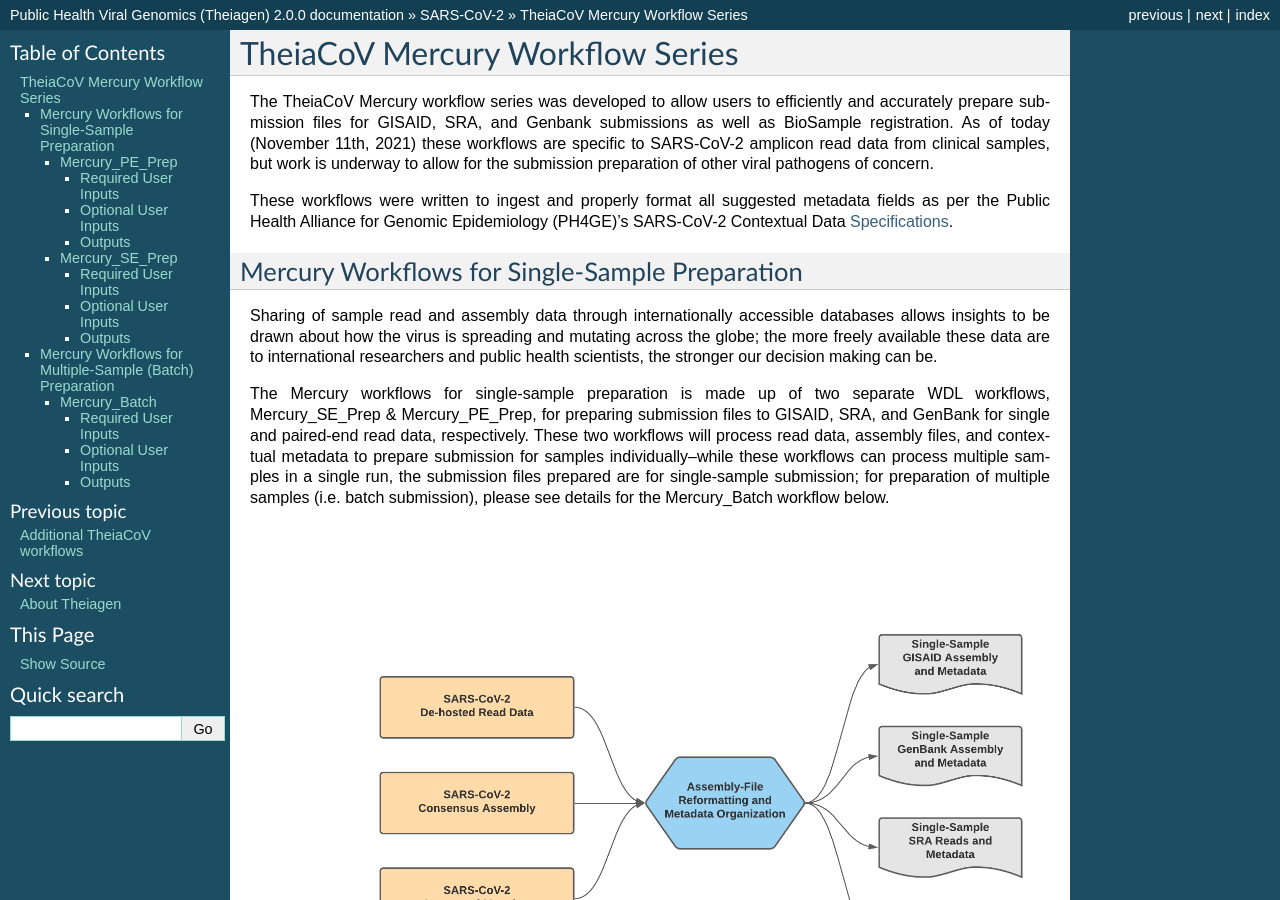
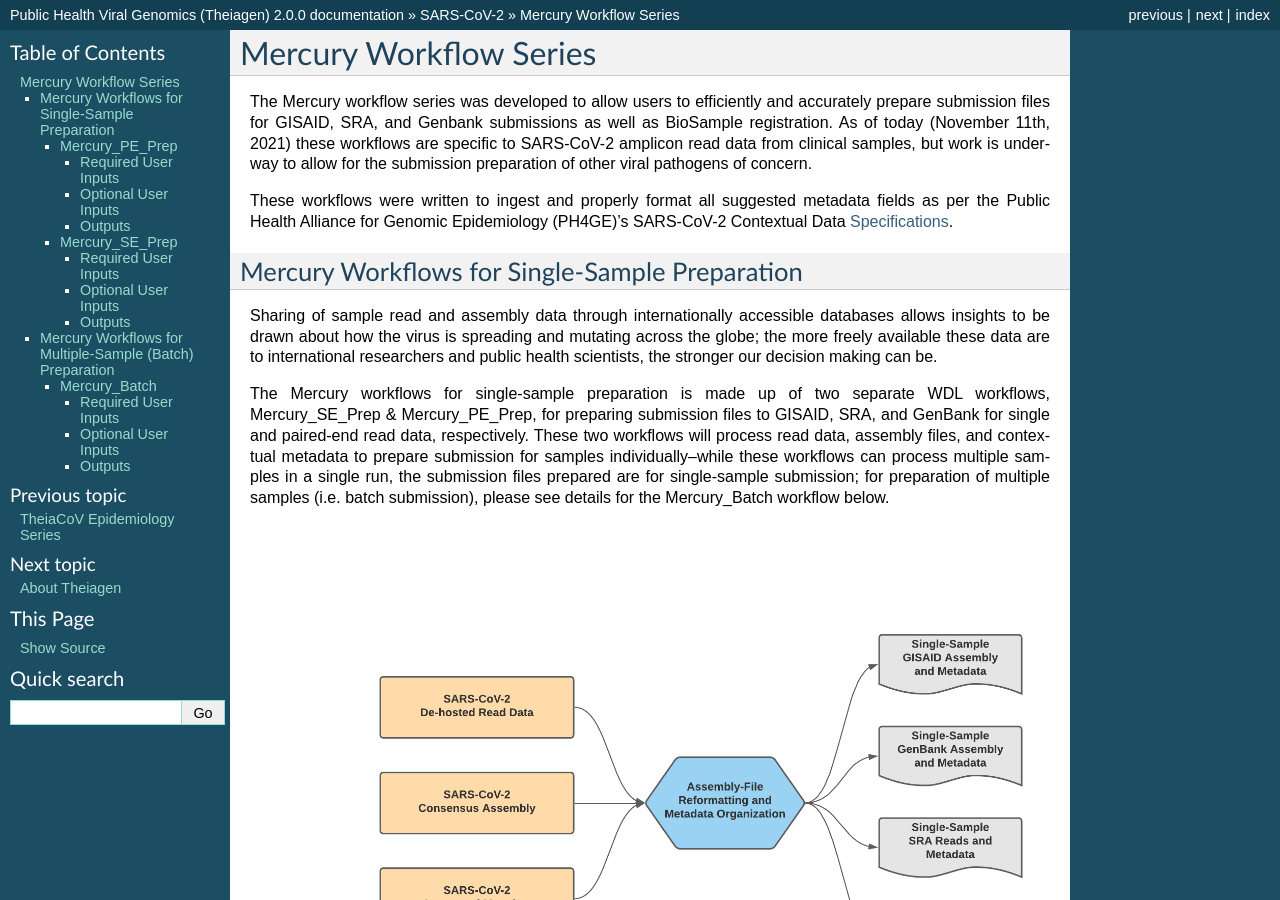
Before and after one commit to theiagen/public_health_viral_genomics, a Sphinx documentation site: the page built from docs/source/mercury_workflows.rst, in a window 1280 px wide and 900 px high. Built offline with Sphinx 7.4.7, drawn with Linux system fonts in a browser that asks for light colours; pages that are not in the unit, such as notebooks, are missing from menus; some of the changed text lies outside the part shown.

Commit message:
Specifying that Mercury series is a SC2 wf, but not named "TheiaCoV"

```diff
--- a/docs/source/SARS-CoV-2.rst
+++ b/docs/source/SARS-CoV-2.rst
@@ -1,6 +1,7 @@
 ==============
 SARS-CoV-2
 ==============
+The following workflows are all for use with SARS-CoV-2 sequence data. They characterize the genome, produce phylogenetic trees and support data submission to public archiving databases.
 
 .. toctree::
    :maxdepth: 1
--- a/docs/source/mercury_workflows.rst
+++ b/docs/source/mercury_workflows.rst
@@ -1,8 +1,8 @@
 ==================================
-TheiaCoV Mercury Workflow Series
+Mercury Workflow Series
 ==================================
 
-The TheiaCoV Mercury workflow series was developed to allow users to efficiently and accurately prepare submission files for GISAID, SRA, and Genbank submissions as well as BioSample registration. As of today (November 11th, 2021) these workflows are specific to SARS-CoV-2 amplicon read data from clinical samples, but work is underway to allow for the submission preparation of other viral pathogens of concern.
+The Mercury workflow series was developed to allow users to efficiently and accurately prepare submission files for GISAID, SRA, and Genbank submissions as well as BioSample registration. As of today (November 11th, 2021) these workflows are specific to SARS-CoV-2 amplicon read data from clinical samples, but work is underway to allow for the submission preparation of other viral pathogens of concern.
 
 These workflows were written to ingest and properly format all suggested metadata fields as per the Public Health Alliance for Genomic Epidemiology (PH4GE)'s SARS-CoV-2 Contextual Data Specifications_.
 
```
Also changed, not shown: docs/source/mixed_sample_workflows.rst (renamed from docs/source/theiacov_additional_workflows.rst).
